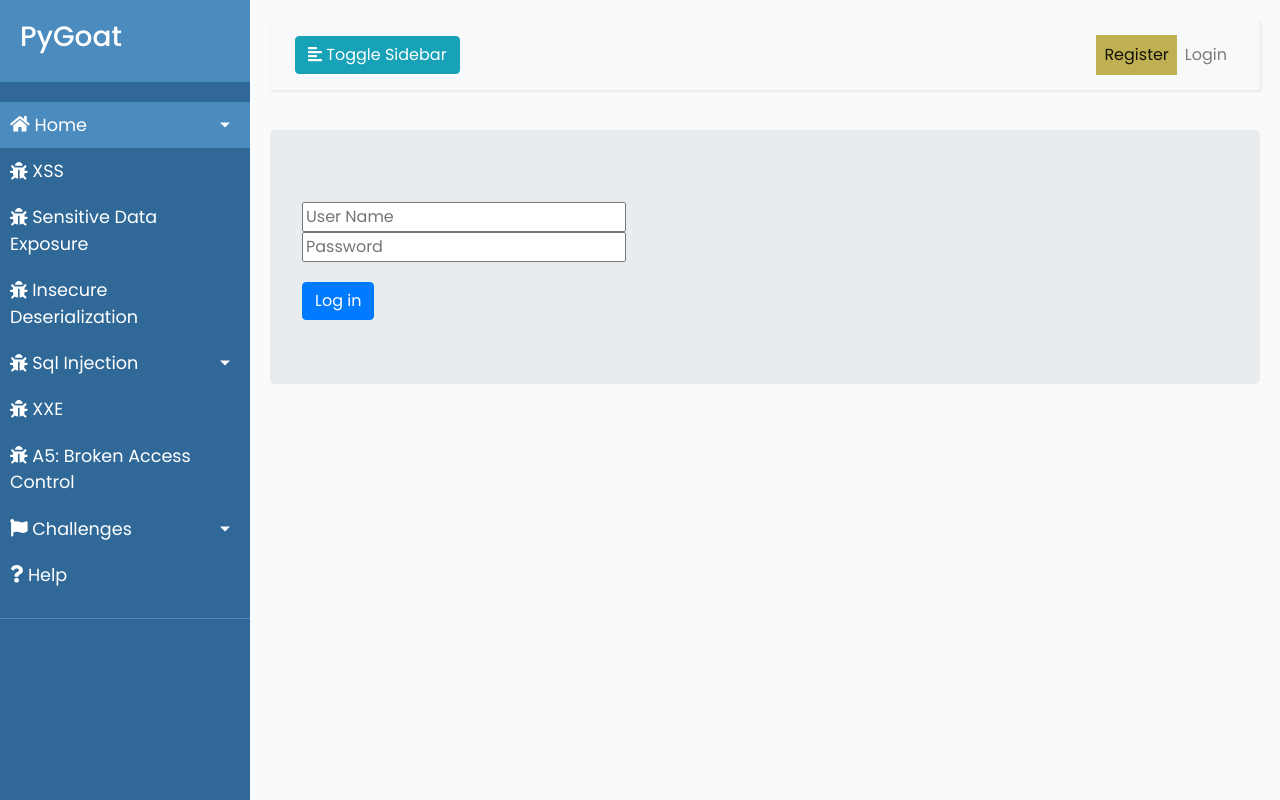
After one commit to kennethchinedu/pygoat-devsecops-pipeline, a Django app: page /data_exp_lab in a window 1280 px wide. The commit adds this page. Run offline with Django 3.2, Linux system fonts and the light colour scheme; some libraries are stand-ins or nearby versions.

Commit message:
Sensitive Data Exposure

```diff
--- /dev/null
+++ b/pygoat/introduction/templates/Lab/DataExp/data_exp_lab.html
@@ -0,0 +1,30 @@
+{% extends "introduction/base.html" %}
+{% load static %}
+{% block content %}
+{% block title %}
+<title>Sensitive Data Exposure</title>
+{% endblock  %}
+
+<div class="jumbotron">
+    <h4 style="text-align:center"></h4>
+    <div class="login">
+        <form method="post" action="/ba_lab">
+
+            <input id="input" type="text" name="name" placeholder="User Name"><br>
+            <input id="input" type="password" name="pass" placeholder="Password"><br>
+            <button  style="margin-top:20px" class="btn btn-primary" type="submit"> Log in</button>
+
+
+        </form>
+    </div>
+</div>
+<div class="container">
+    {% if data %}
+           <h2>{{data}}</h2>
+    {% endif %}
+
+</div>
+
+
+
+{% endblock %}
--- /dev/null
+++ b/pygoat/introduction/templates/Lab/DataExp/robots.txt
@@ -0,0 +1,3 @@
+User-Agent: *
+
+Disallow: /500error
--- a/pygoat/introduction/templates/introduction/base.html
+++ b/pygoat/introduction/templates/introduction/base.html
@@ -48,6 +48,11 @@
                         <a href="/xss">
                             <i class="fas fa-bug"></i>
                             XSS
+                        </a>
+
+                        <a href="/data_exp">
+                            <i class="fas fa-bug"></i>
+                            Sensitive Data Exposure
                         </a>
 
                         <a href="/insec_des">
--- a/pygoat/introduction/urls.py
+++ b/pygoat/introduction/urls.py
@@ -18,6 +18,9 @@ urlpatterns = [
     path("xxe_parse",views.xxe_parse,name="xxe_parse"),
     path("ba",views.ba,name="Broken Access Control"),
     path("ba_lab",views.ba_lab,name="Broken Access Control Lab"),
-
+    path("data_exp",views.data_exp,name="data_exp"),
+    path("data_exp_lab",views.data_exp_lab,name="data_exp_lab"),
+    path("robots.txt",views.robots,name="robots.txt"),
+    path("500error",views.error,name="500error")
 
 ]
--- a/pygoat/introduction/views.py
+++ b/pygoat/introduction/views.py
@@ -141,3 +141,19 @@ def ba_lab(request):
             return html
     else:
         return render(request,'Lab/BrokenAccess/ba_lab.html',{"data":"Please Provide Credentials"})
+
+#********************************************************Sensitive Data Exposure*****************************************************#
+
+def data_exp(request):
+    return  render(request,'Lab/DataExp/data_exp.html')
+
+def data_exp_lab(request):
+    return  render(request,'Lab/DataExp/data_exp_lab.html')
+
+def robots(request):
+    response = render(request,'Lab/DataExp/robots.txt')
+    response['Content-Type'] =  'text/plain'
+    return response
+
+def error(request):
+    return
--- a/pygoat/pygoat/settings.py
+++ b/pygoat/pygoat/settings.py
@@ -21,6 +21,8 @@ BASE_DIR = os.path.dirname(os.path.dirname(os.path.abspath(__file__)))
 
 # SECURITY WARNING: keep the secret key used in production secret!
 SECRET_KEY = 'lr66%-a!$km5ed@n5ug!tya5bv!0(yqwa1tn!q%0%3m2nh%oml'
+
+SENSITIVE_DATA = 'FLAGTHATNEEDSTOBEFOUND'
 
 # SECURITY WARNING: don't run with debug turned on in production!
 DEBUG = True
```
Also changed, not shown: pygoat/introduction/templates/Lab/DataExp/data_exp.html (added, +29 -0 lines).
